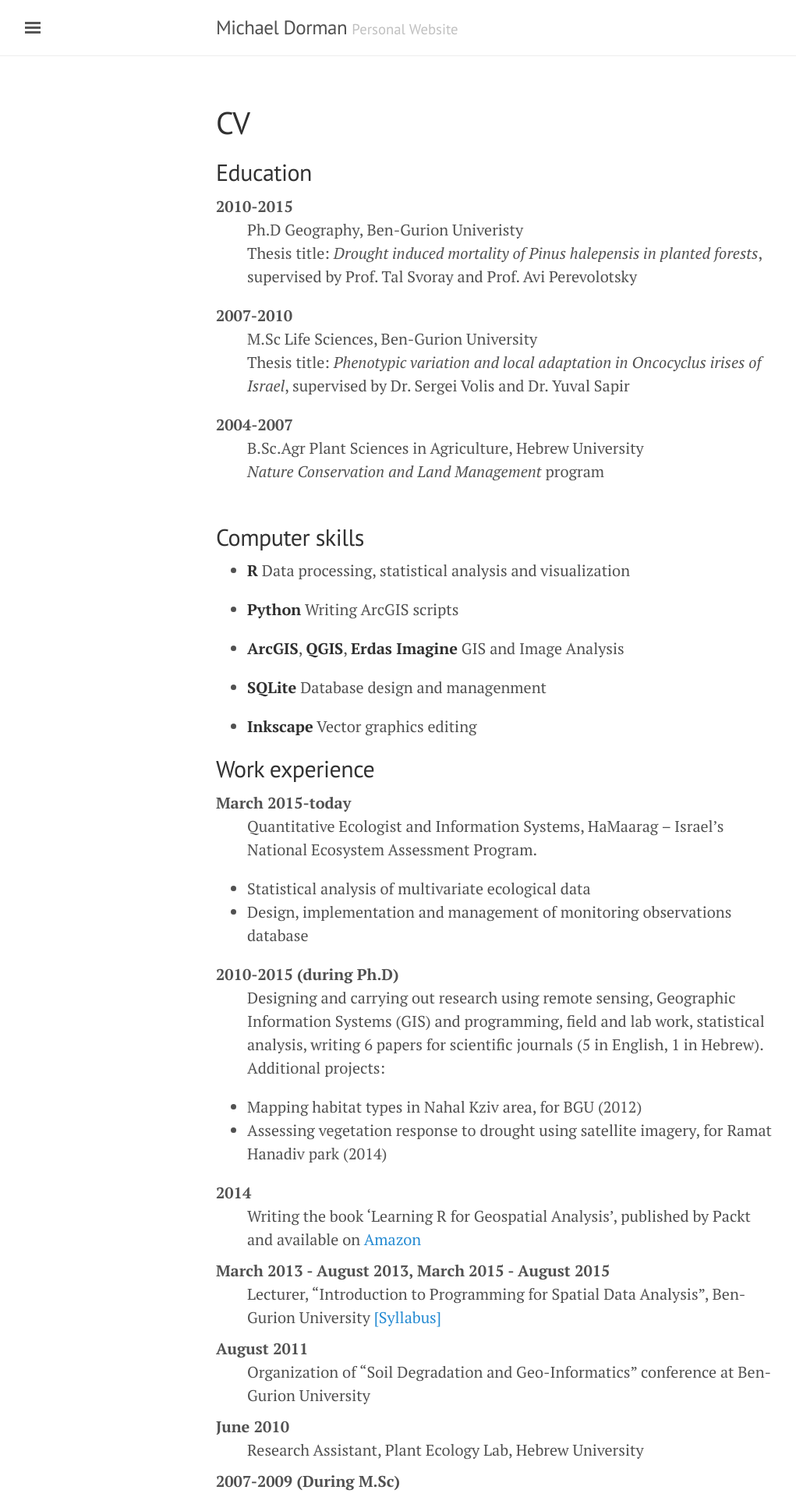
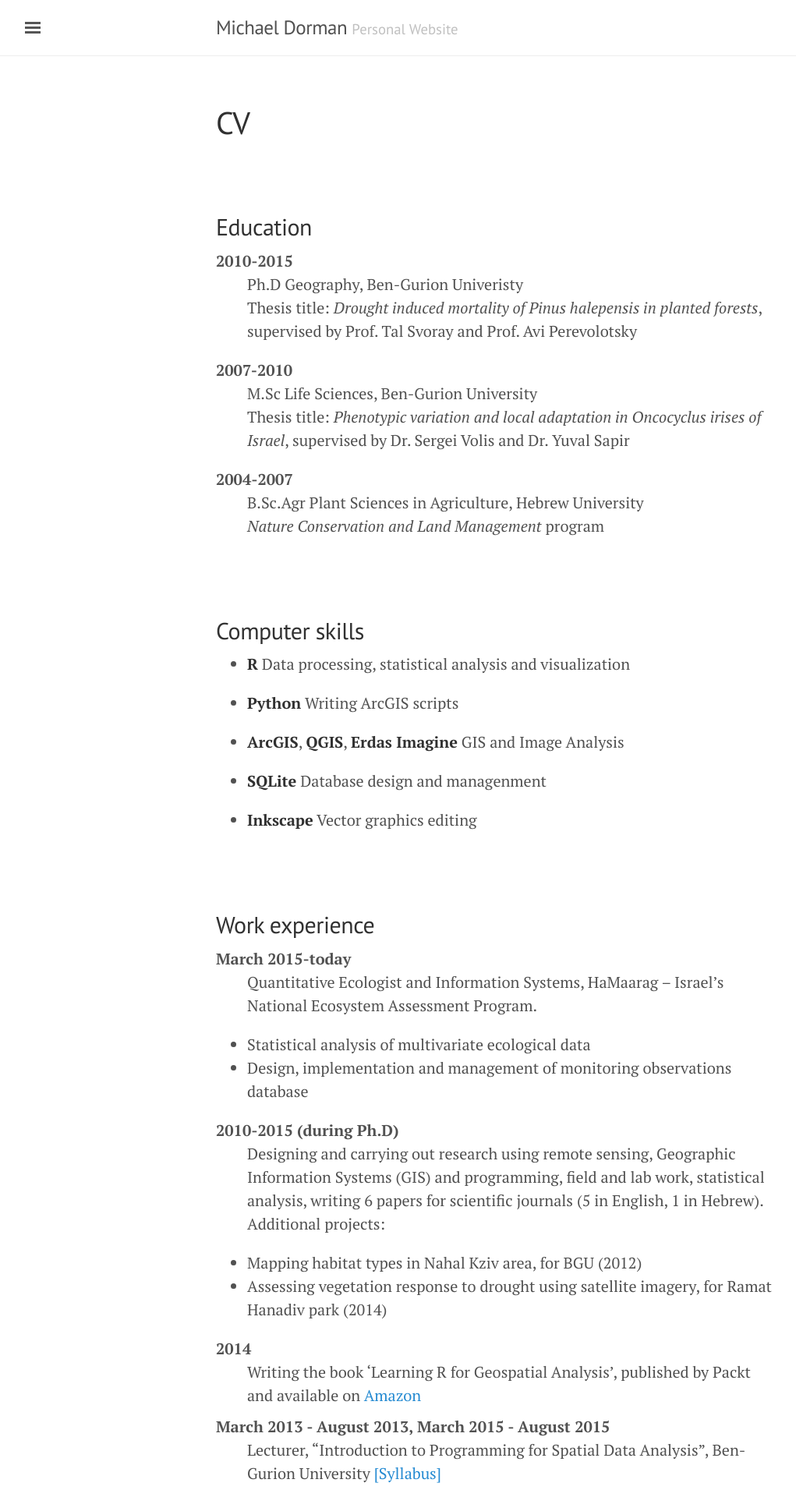
Before and after one commit to michaeldorman/michaeldorman.github.io, a Jekyll site: the page built from cv.md, in a window 1280 px wide. Shown: the top 1920 px of the page at 78% size, without its empty margins (3-1024 px from the left). Built offline with Jekyll 4.4.1, drawn with Linux system fonts in a browser that asks for light colours.

Commit message:
Update cv.md

```diff
--- a/cv.md
+++ b/cv.md
@@ -2,6 +2,8 @@
 layout: page
 title: CV
 ---
+
+<br><br>
 
 ## Education
 
@@ -19,6 +21,7 @@ title: CV
 :   B.Sc.Agr Plant Sciences in Agriculture, Hebrew University
 
     *Nature Conservation and Land Management* program
+
 <br><br>
 
 ## Computer skills
@@ -32,7 +35,8 @@ title: CV
 * **SQLite** Database design and managenment
 
 * **Inkscape** Vector graphics editing
-<br>
+
+<br><br>
 
 ## Work experience
 
@@ -69,7 +73,8 @@ March 2009 - August 2009
 
 August 2006
 :    Practical work in JNF forestry department, Eshtaol
-<br>
+
+<br><br>
 
 ## Books
 
@@ -98,6 +103,8 @@ August 2006
 
 * **Dorman, M.**, Sapir, Y., Volis, S. 2009. Local adaptation in four Iris species tested in a common-garden experiment. Biological Journal of the Linnean Society, 98:267-277 <a href="https://dl.dropboxusercontent.com/s/t3lclvd55btz094/Dorman%20et%20al%202009a.pdf?dl=0">[PDF]</a>
 
+<br><br>
+
 ## Peer-Reviewed Articles in Hebrew
 
 <ul>
@@ -106,7 +113,8 @@ August 2006
 </p>
 </li>
 </ul>
-<br>
+
+<br><br>
 
 ## Short Courses
 
@@ -116,7 +124,8 @@ April 2012 - June 2012
 January 2011
 :    *Likelihood Methods in Ecology*, Dr. Charles D. Canham, 5-day concentrated course, Hebrew University
 :    *Introduction to R*, 1-day concentrated course, Hebrew University
-<br>
+
+<br><br>
 
 ## Grants/Awards
 
@@ -129,7 +138,8 @@ January 2011
 2006, 2007
 :    Dean’s list, Rehovot
 :    JNF grant for "Nature Conservation" B.Sc program, Rehovot
-<br>
+
+<br><br>
 
 ## Presentation in conferences
 
@@ -170,7 +180,8 @@ January 2011
 * **Dorman, M.**, Sapir, Y., Volis, S., 2008. Species boundaries and local adaptation in four *Iris* species from Israel. 1st International Congress – Documenting, Analyzing and Managing Biodiversity in the Middle East, Aqaba, Jordan (Poster)
 
 * **Dorman, M.**, Sapir, Y., Volis, S., 2008. What determines species distribution? An experiment with four Oncocyclus *Iris* species. 36th Annual Convention of the Israeli Society of Ecology and Environmental Quality Sciences, Haifa, Israel (Lecture)
-<br>
+
+<br><br>
 
 ## Languages
 
```
